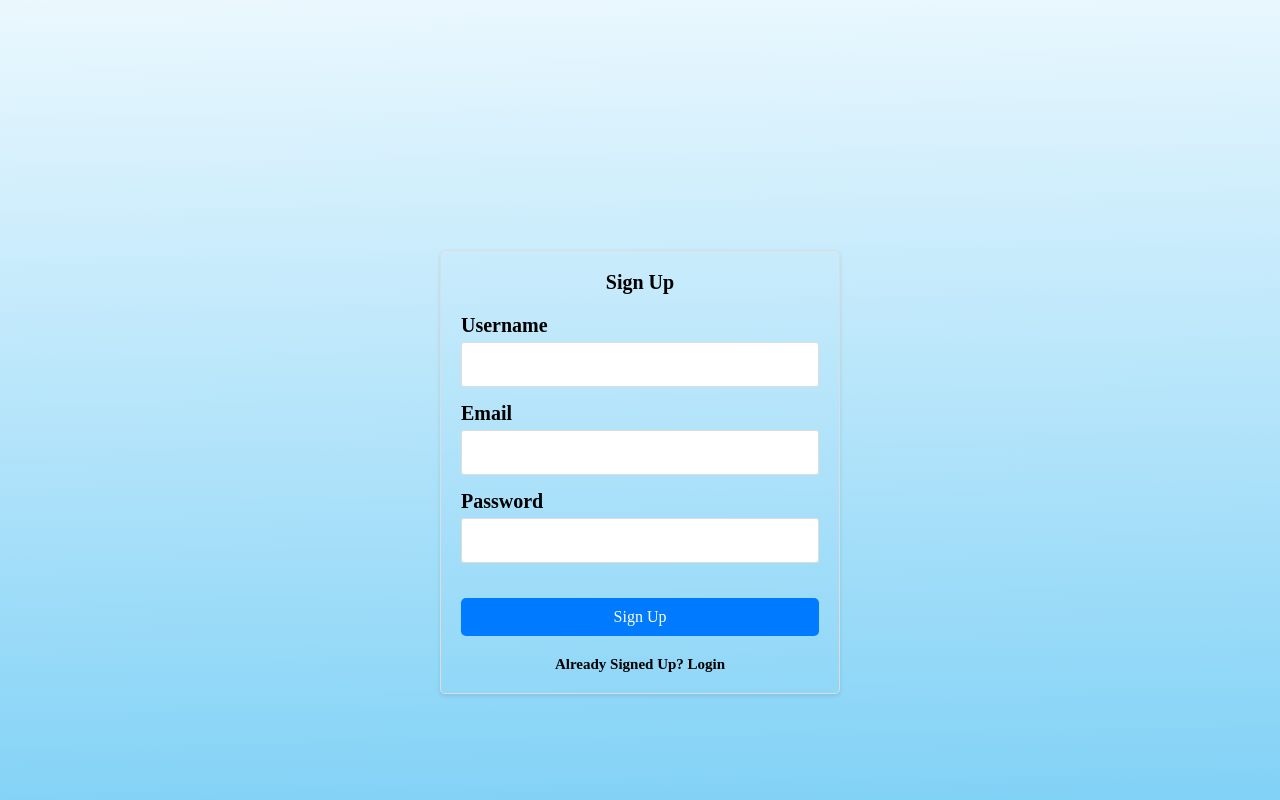
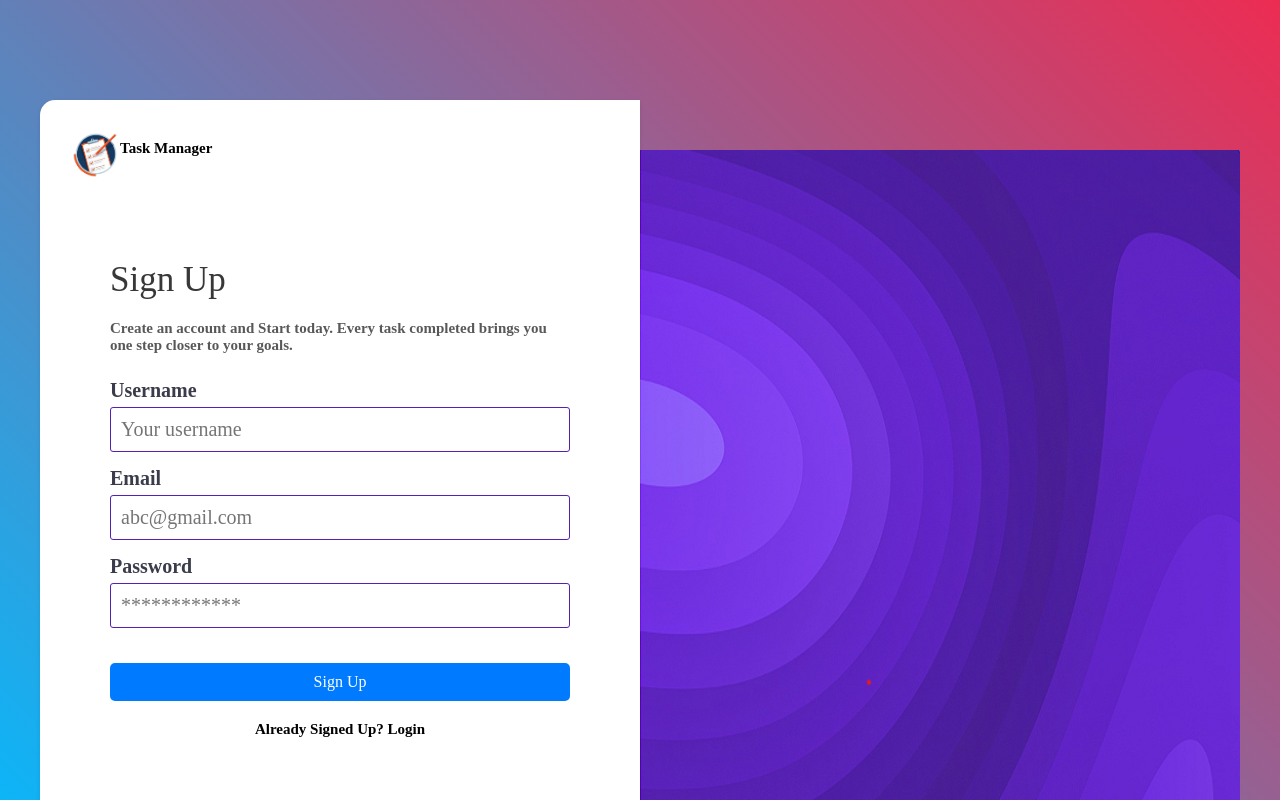
Before and after one commit to aharshsingh/ManageIt, a React (Create React App) app in the folder FrontEnd/: page /Signup in a window 1280 px wide. Shown: the top 800 px of the page. Built offline with nearby package versions, Linux system fonts and the light colour scheme.

Commit message:
Signup page frontend

```diff
--- a/FrontEnd/src/App.css
+++ b/FrontEnd/src/App.css
@@ -1,7 +1,8 @@
 body{
     background: rgb(235,248,254);
-    background: linear-gradient(179deg, rgba(235,248,254,1) 0%, rgba(97,198,244,1) 100%);
+    background: linear-gradient(45deg, hsla(197, 94%, 51%, 1) 0%, hsla(348, 84%, 55%, 1) 100%);
     background-size: 100% 100%;
     height: 100vh;
     overflow: hidden;
+    font-family:'Franklin Gothic Medium', 'Arial Narrow', Arial, sans-serif;
 }
--- a/FrontEnd/src/componentCSS/Signup.css
+++ b/FrontEnd/src/componentCSS/Signup.css
@@ -1,13 +1,22 @@
 * {
   box-sizing: border-box;
 }
-
+.heading{
+  display: flex;
+  flex-wrap: nowrap;
+}
+.TaskIcon{
+  height: 50px;
+  width: 50px;
+}
 .signup-container {
-  max-width: 400px;
-  margin: 250px auto;
-  padding: 20px;
-  border: 1px solid #ddd;
-  border-radius: 5px;
+  background-color: white;
+  max-width: 600px;
+  max-height: 800px;
+  margin: 100px auto;
+  margin-right: 0px;
+  padding: 30px;
+  border-radius: 15px 0px 0px 15px;
   box-shadow: 0 2px 4px rgba(0, 0, 0, 0.1);
 }
 
@@ -17,6 +26,9 @@
   color: black;
 }
 
+.formStyle{
+  padding: 40px;
+}
 .form-group {
   margin-bottom: 15px;
 }
@@ -25,13 +37,13 @@
   display: block;
   margin-bottom: 5px;
   font-weight: bold;
-  color: black;
+  color: rgb(58, 60, 75);
 }
 
 .form-group input {
   width: 100%;
   padding: 10px;
-  border: 1px solid #ddd;
+  border: 1px solid #5521B4;
   border-radius: 3px;
   box-sizing: border-box;
   color: black;
@@ -42,7 +54,7 @@ button {
   padding: 10px;
   border: none;
   border-radius: 3px;
-  background-color: #1da1f2;
+  background-color: #5521B4;
   color: white;
   font-size: 16px;
   cursor: pointer;
@@ -50,7 +62,7 @@ button {
 }
 
 button:hover {
-  background-color: #0d8adf;
+  background-color: #4b13b3;
 }
 
 p {
@@ -58,7 +70,9 @@ p {
   color: rgb(0, 0, 0);
   font-weight: bold;
 }
-
+.alreadyLogin:hover{
+  text-decoration: underline;
+}
 .login{
   text-decoration: none;
 }
--- a/FrontEnd/src/page/Signup.jsx
+++ b/FrontEnd/src/page/Signup.jsx
@@ -2,7 +2,8 @@ import React, { useState } from 'react';
 import axios from 'axios';
 import '../componentCSS/Signup.css';
 import { Navigate, Link } from 'react-router-dom';
-
+import taskIcon from '../images/images__1_-removebg-preview.png';
+import gradbg from '../images/Screenshot 2024-11-05 154810.png';
 const SignUp = () => {
   const [userName, setUserName] = useState('');
   const [email, setEmail] = useState('');
@@ -33,25 +34,35 @@ const SignUp = () => {
   }
 
   return (
+    <div style={{display:'flex', columnGap:'0px'}}>
     <div className="signup-container">
-      <h2 >Sign Up</h2>
+      <div className='heading'>
+        <img className='TaskIcon' src={taskIcon} alt='icon' />
+        <p style={{fontSize:'15px',marginTop:'10px'}}>Task Manager</p>
+      </div>
+      <div className='formStyle'>
+      <h2 style={{fontSize:'35px', fontWeight:'100', color:'rgb(56,56,56)', textAlign:'left', marginTop:'40px'}}>Sign Up</h2>
       <form onSubmit={handleSubmit}>
-        <div className="form-group">
-          <label >Username</label>
-          <input  type="text" value={userName} onChange={(e) => setUserName(e.target.value)} required />
+        <div className="form-group" >
+          <p style={{fontSize:'15px',marginTop:'20px', textAlign:'left', opacity:'0.65'}}>Create an account and Start today. Every task completed brings you one step closer to your goals.</p>
+          <label style={{marginTop:'25px'}}>Username</label>
+          <input  type="text" value={userName} onChange={(e) => setUserName(e.target.value)} placeholder='Your username' required />
         </div>
-        <div className="form-group">
+        <div className="form-group" >
           <label >Email</label>
-          <input  type="email" value={email} onChange={(e) => setEmail(e.target.value)} required />
+          <input  type="email" value={email} onChange={(e) => setEmail(e.target.value)} placeholder='abc@gmail.com' required />
         </div>
         <div className="form-group">
           <label >Password</label>
-          <input  type="password" value={password} onChange={(e) => setPassword(e.target.value)} required />
+          <input  type="password" value={password} onChange={(e) => setPassword(e.target.value)} placeholder='************' required />
         </div>
         <button type="submit">Sign Up</button>
-        <Link to='/Signin' className='login'><p style={{fontSize:'15px', marginTop:'20px'}}>Already Signed Up? Login</p></Link>
+        <Link to='/Signin' className='login'><p className='alreadyLogin' style={{fontSize:'15px', marginTop:'20px'}}>Already Signed Up? Login</p></Link>
       </form>
+      </div>
       {message && <p>{message}</p>}
+    </div>
+    <img src={gradbg} alt='iamge' style={{height:'900px', width:'600px', margin: '150px auto', marginLeft:'0px'}}/>
     </div>
   );
 };
```
Also changed, not shown: FrontEnd/src/images/Screenshot 2024-11-05 154810.png (added), FrontEnd/src/images/images__1_-removebg-preview.png (added).
